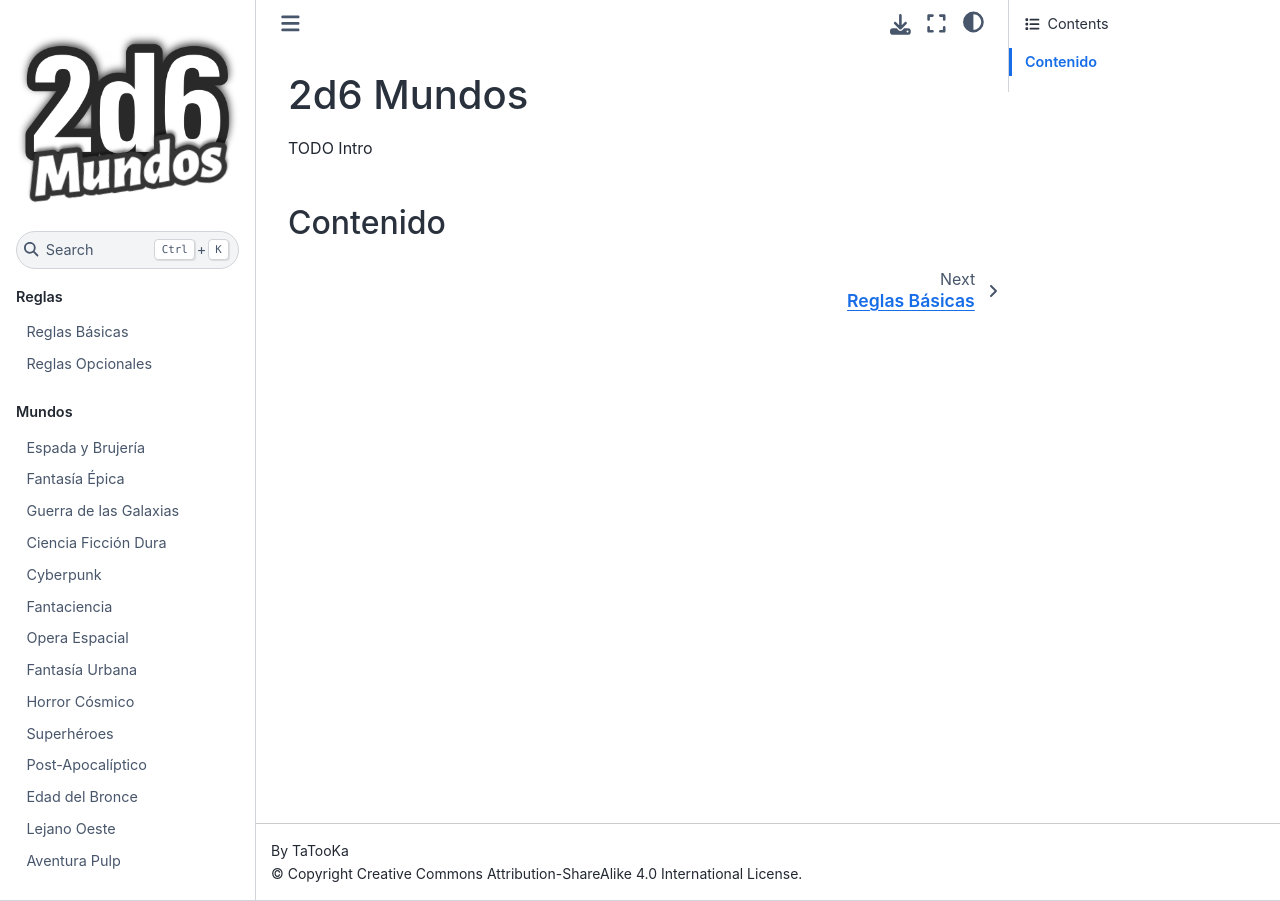
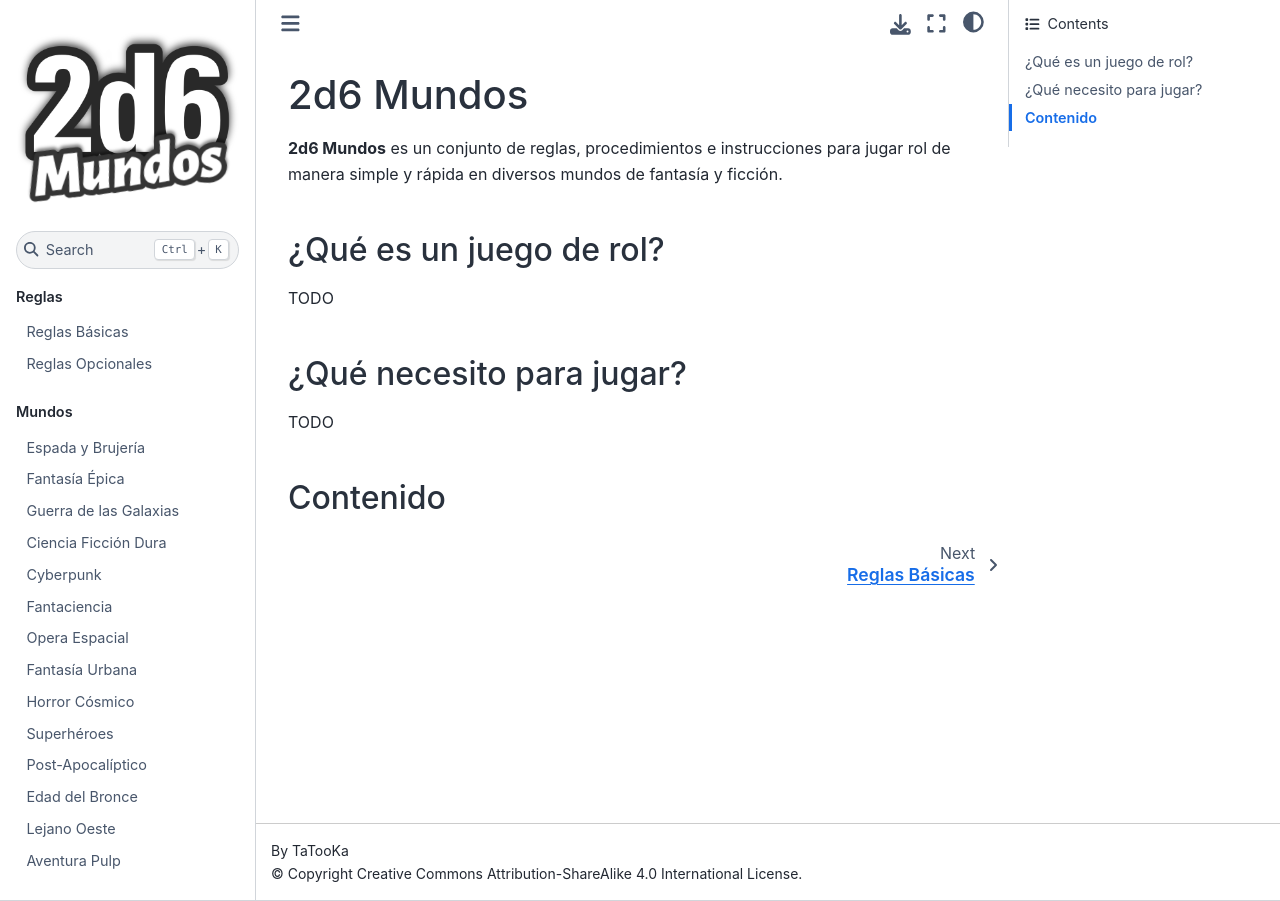
Before and after one commit to TaTooKa/2d6Mundos, a Sphinx documentation site: the page built from docs/source/index.rst, in a window 1280 px wide. Built offline with Sphinx 7.4.7 and the Sphinx Book theme 1.1.4, drawn with Linux system fonts in a browser that asks for light colours; some web fonts are replaced.

Commit message:
more rules.

```diff
--- a/docs/source/index.rst
+++ b/docs/source/index.rst
@@ -1,7 +1,17 @@
 2d6 Mundos
 ==========
 
-TODO Intro
+**2d6 Mundos** es un conjunto de reglas, procedimientos e instrucciones para jugar rol de manera simple y rápida en diversos mundos de fantasía y ficción.
+
+¿Qué es un juego de rol?
+------------------------
+
+TODO
+
+¿Qué necesito para jugar?
+-------------------------
+
+TODO
 
 Contenido
 ---------
```
